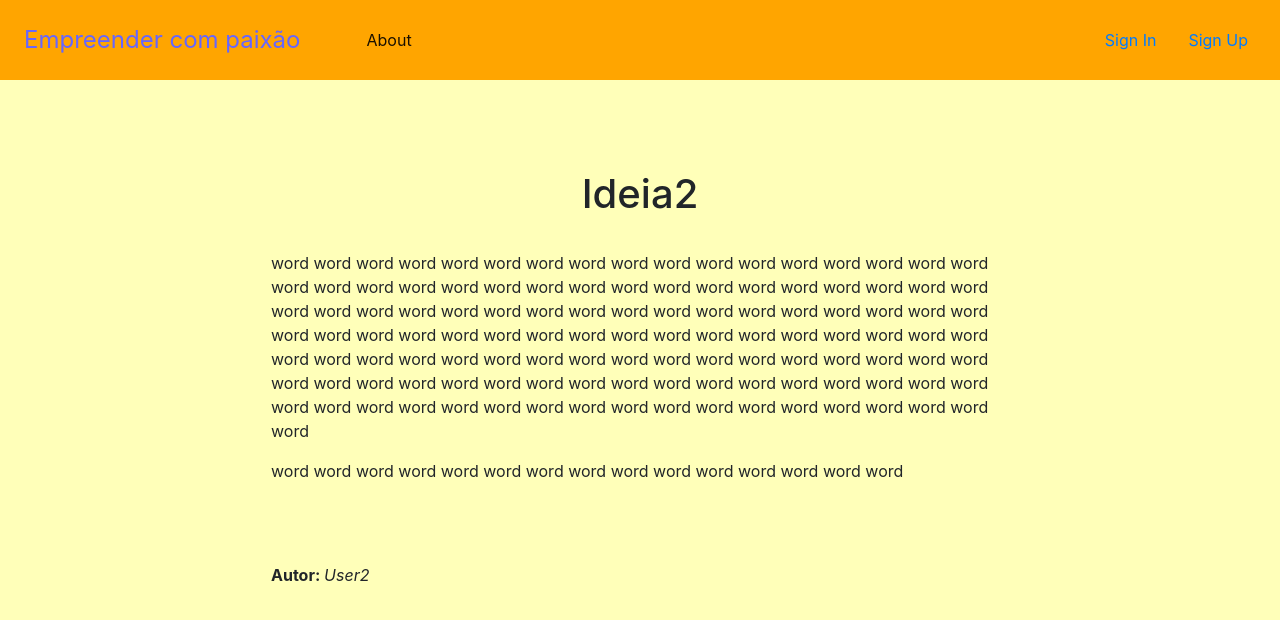
After one commit to EmpreendedoresThinkTank/Empreeder-com-paixao, a Flask app: page /idea/1 in a window 1280 px wide. The commit adds this page. Shown: the top 620 px of the page. Run offline with Flask 2, Linux system fonts and the light colour scheme; some libraries are stand-ins or nearby versions.

Commit message:
Simple ideas viewer added

```diff
--- a/app.py
+++ b/app.py
@@ -4,6 +4,25 @@ from datetime import timedelta
 import secrets
 
 from flask import Flask, render_template, session, redirect, url_for, request
+
+SAMPLE_IDEAS = [(0, 'User1', 'Ideia1',
+                 '''
+1word word word word word word word word word word word word word word word word word word word word word
+    2word word word word word word word word word word word word word word word word word word word word word
+3word word word word word word word word word word word word word word word word word word word word word
+                 '''),
+                (1, 'User2', 'Ideia2',
+                 ('word word word word word word word word word word word word word word word '
+                  'word word word word word word word word word word word word word word word '
+                  'word word word word word word word word word word word word word word word '
+                  'word word word word word word word word word word word word word word word '
+                  'word word word word word word word word word word word word word word word '
+                  'word word word word word word word word word word word word word word word '
+                  'word word word word word word word word word word word word word word word '
+                  'word word word word word word word word word word word word word word word\n'
+                  'word word word word word word word word word word word word word word word ')),
+                (2, 'User3', 'Ideia3', ''),
+                (3, 'User4', 'Ideia4', '')]
 
 app = Flask(__name__)
 
@@ -31,12 +50,17 @@ def ideas_page():
         session['login_return_url'] = url_for('ideas_page')
         return redirect(url_for('login_page'))
 
-    ideas = [('User1', 'Ideia1', None),
-             ('User2', 'Ideia2', None),
-             ('User3', 'Ideia3', None),
-             ('User4', 'Ideia4', None)]
+    return render_template('ideas.html', ideas=SAMPLE_IDEAS)
 
-    return render_template('ideas.html', ideas=ideas)
+@app.route('/idea/<int:idea_id>')
+def single_idea_page(idea_id):
+
+    for idea in SAMPLE_IDEAS:
+
+        if idea[0] == idea_id:
+            return render_template('singleidea.html', idea=idea)
+
+    return 'Invalid', 401
 
 @app.route('/')
 def home_page():
--- a/templates/ideas.html
+++ b/templates/ideas.html
@@ -5,7 +5,7 @@
 
     <ul class="list-group" style="margin-top: 3%">
 
-        {% for user, subject, _ in ideas %}
+        {% for id, user, subject, _ in ideas %}
             <li class="list-group-item d-flex justify-content-between align-items-center" style="padding: 0 0 0 0; margin: 0 5% 0 5%;">
                 <font color="#B60" style="margin-left: 2%">{{ subject }}</font>
                 <ul class="list-group list-group-horizontal" style="padding: 0 0 0 0; margin: 0 0 0 0; ">
@@ -13,7 +13,7 @@
                         <a href="." style="text-align: middle;"><font size=2>{{ user }}</font></a>
                     </li>
                     <li class="list-group-item" style="padding: 0 0 0 0; margin: 0 0 0 0; border-style: none;">
-                        <a type="button" class="btn btn-primary main-button" style="margin: 0 0 0 0;" href=".">
+                        <a type="button" class="btn btn-primary main-button" style="margin: 0 0 0 0;" href="{{ url_for('single_idea_page', idea_id=id) }}">
                             Ver
                         </a>
                     </li>
--- /dev/null
+++ b/templates/singleidea.html
@@ -0,0 +1,26 @@
+
+{% extends "base.html" %}
+
+{% block content %}
+
+    <div class="container-fluid" style="margin-top: 7%">
+        <div class="row justify-content-center align-items-center">
+            <div class="col-md column-centered">
+                <h1>{{ idea[2] }}</h1>
+            </div>
+        </div>
+        <div class="row justify-content-center align-items-center" style="margin-top: 2%;">
+            <div class="col-md" style="margin-left: 20%; margin-right: 20%;">
+                {% for para in idea[3].split('\n') %}
+                    <p style="white-space: pre-wrap;">{{ para }}</p>
+                {% endfor %}
+            </div>
+        </div>
+        <div class="row justify-content-center align-items-center">
+            <div class="col-md" style="margin-left: 20%; margin-top: 5%;">
+                <p><b>Autor: </b><i>{{ idea[1] }}</i><p>
+            </div>
+        </div>
+    </div>
+
+{% endblock %}
```
